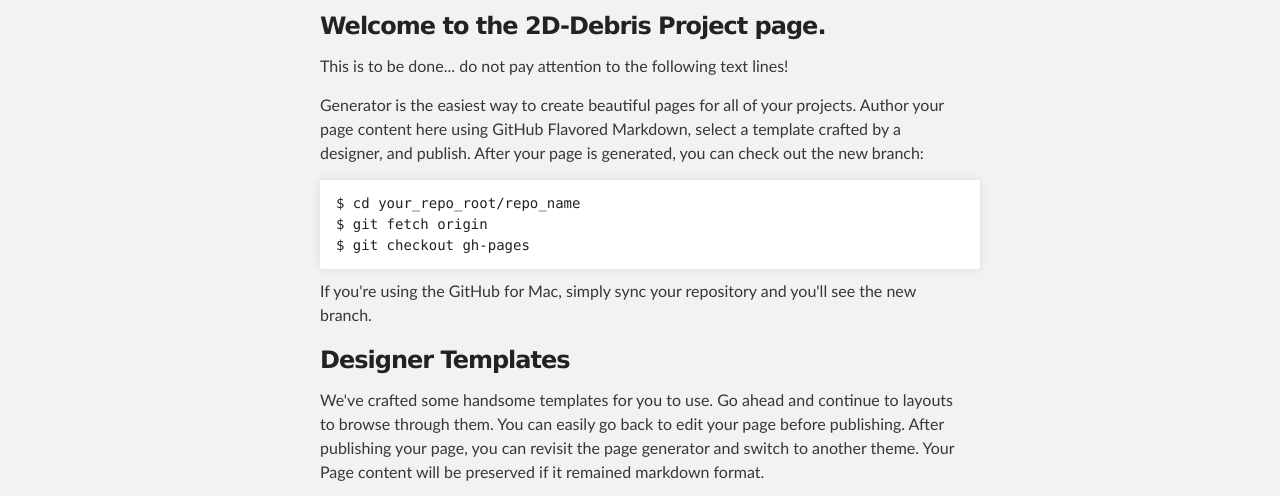
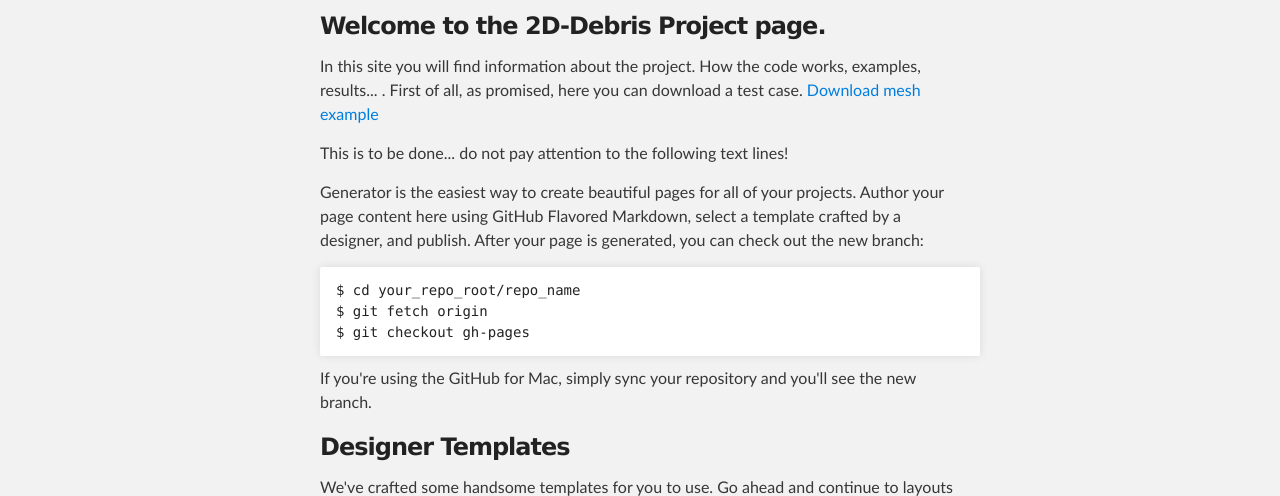
Before and after one commit to guisanchez/DeFCon2, a plain HTML site: page index.html in a window 1280 px wide. Shown: the part 252-748 px from the top of the page. Drawn offline with Linux system fonts and the light colour scheme.

Commit message:
Uploading a mesh

```diff
--- a/index.html
+++ b/index.html
@@ -32,6 +32,11 @@
     <div id="main_content_wrap" class="outer">
       <section id="main_content" class="inner">
         <h3>Welcome to the 2D-Debris Project page.</h3>
+
+<p>In this site you will find information about the project. How the code works, examples, results... .
+
+First of all, as promised, here you can download a test case.
+<a href="http://guisanchez.github.com/2D-Debris/mesh/mesh1.zip" target="_blank">Download mesh example</a>
 
 <p>This is to be done... do not pay attention to the following text lines!</p>
 
```
Also changed, not shown: 1 other file.
